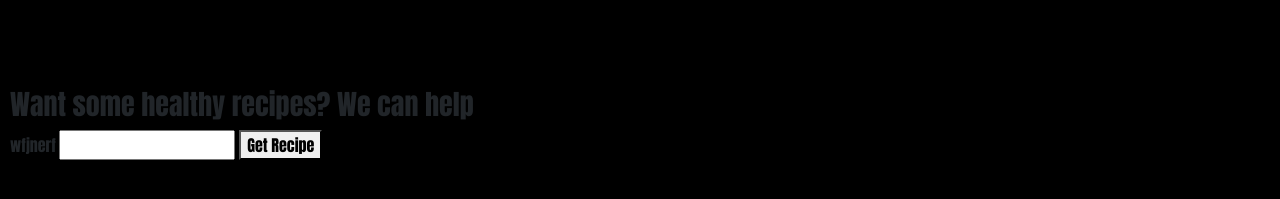
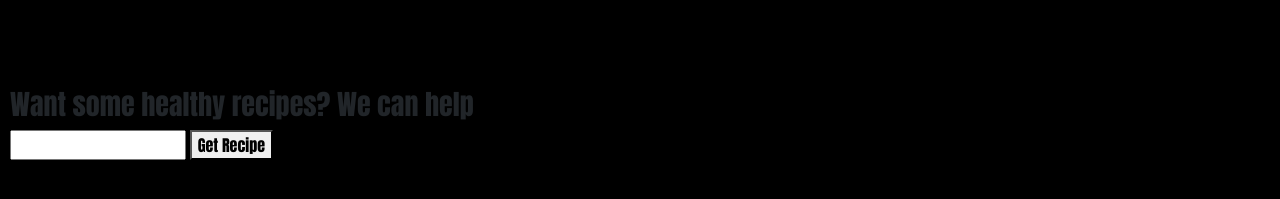
Before and after one commit to Jrock474/Front-End, a plain HTML site: page index.html in a window 1280 px wide. Shown: the part 697-896 px from the top of the page. Drawn offline with nearby package versions, Linux system fonts and the light colour scheme.

Commit message:
removed random

```diff
--- a/index.html
+++ b/index.html
@@ -46,7 +46,7 @@
         <div class="food-container">
             <h3>Want some healthy recipes? We can help</h3>
 
-            <div id="query-form">wfjnerf
+            <div id="query-form">
                 <!-- <label for="api-query">Type in an ingredient or food:</label> -->
                 <input id="query-input" type="text">
                 <button id="api-query" type="submit">Get Recipe</button>
```
